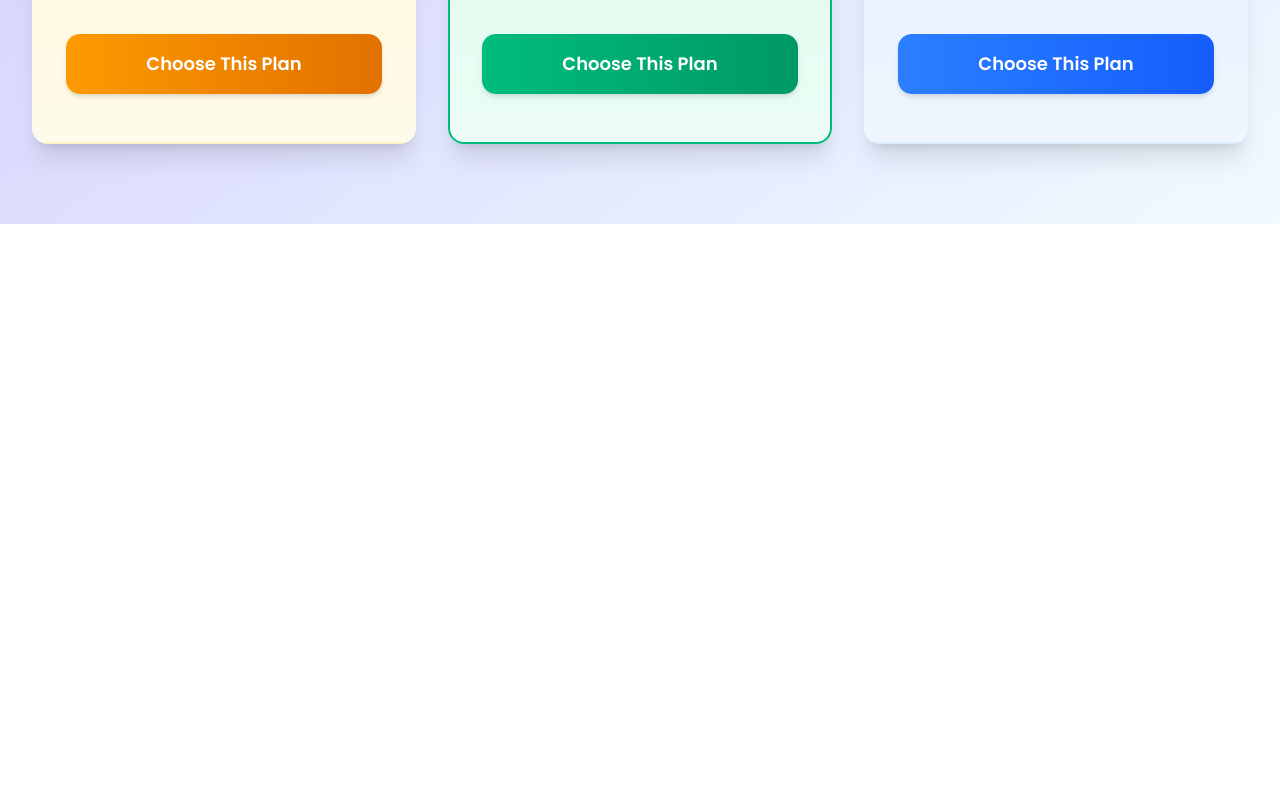
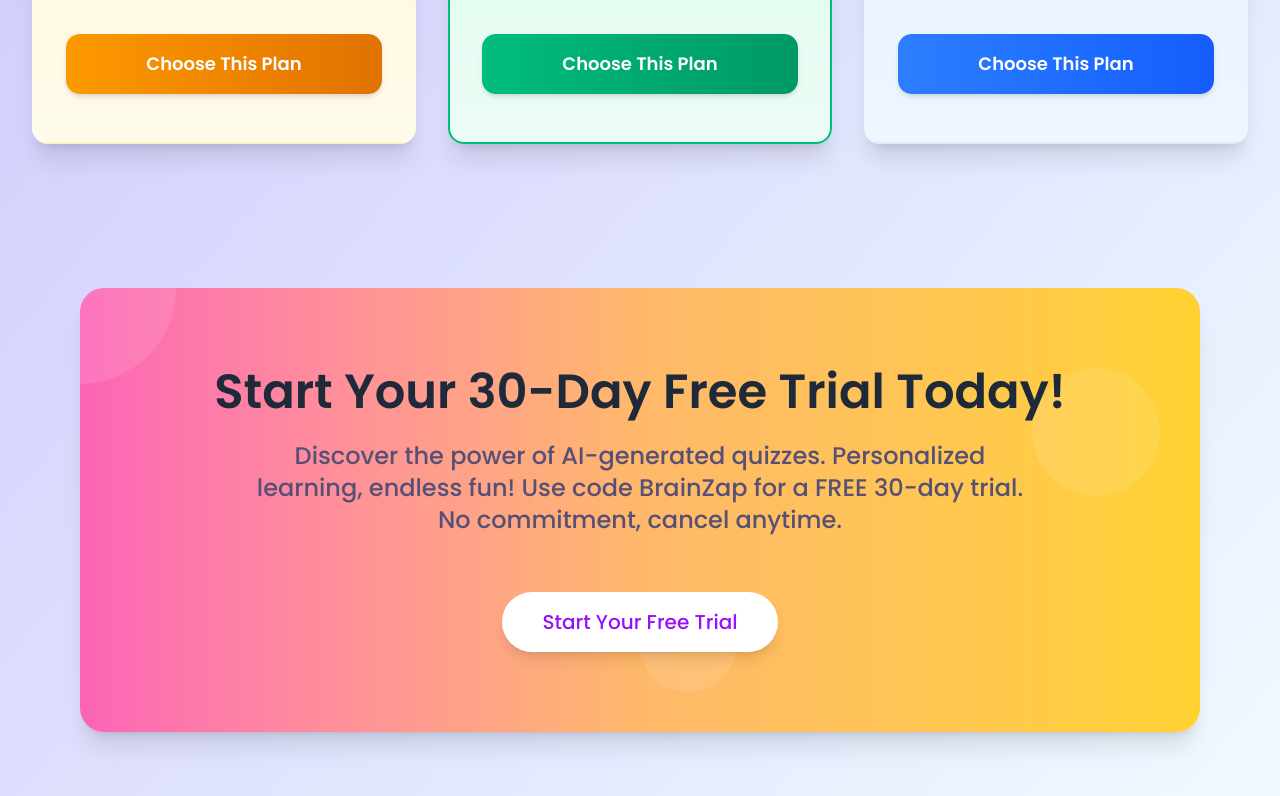
Before and after one commit to CodeXplorers-PH/brain-zap-client, a React (Vite) app: page /pricing in a window 1280 px wide. Shown: the part 744-1540 px from the top of the page. Before the commit the page ends 968 px from the top, so only its background shows below. Built offline with nearby package versions, Linux system fonts and the light colour scheme; a web font is replaced by a local one.

Commit message:
[Added] - Free trial Banner

```diff
--- a/src/Pages/Home/Sections/Hero.jsx
+++ b/src/Pages/Home/Sections/Hero.jsx
@@ -9,7 +9,7 @@
 const Hero = () => {
   return (
     <>
-      <section className="flex-section flex-col items-center gap-0 bg-gradient-to-br from-huf-purple/40 to-sky-200/20">
+      <section className="flex-section flex-col items-center gap-0">
         <div className="">
           <HeroBackground />
           <div className="wrapper min-h-[900px] z-20 relative justify-between gap-14 items-center flex-col lg:flex-row !max-w-[1240px] pb-20 lg:pb-0 pt-60">
--- a/src/Pages/Pricing/Pricing.jsx
+++ b/src/Pages/Pricing/Pricing.jsx
@@ -1,10 +1,12 @@
 import React from 'react';
 import PricingPlan from './Sections/PricingPlan';
+import FreeTrial from './Sections/FreeTrial';
 
 const Pricing = () => {
     return (
-        <div>
+        <div className='bg-gradient-to-br from-huf-purple/40 to-sky-200/20'>
             <PricingPlan />
+            <FreeTrial />
         </div>
     );
 };
--- /dev/null
+++ b/src/Pages/Pricing/Sections/FreeTrial.jsx
@@ -0,0 +1,36 @@
+import React from 'react';
+
+const FreeTrial = () => {
+    return (
+        <div className=''>
+            <div className="max-w-6xl mx-auto px-4 py-16 ">
+                <div className="relative overflow-hidden bg-gradient-to-r from-pink-400 via-orange-300 to-amber-300 rounded-3xl shadow-xl">
+
+                    {/* Content */}
+                    <div className="relative z-10 text-center px-6 py-16 md:py-20 md:px-20">
+                        <h2 className="text-4xl md:text-5xl font-semibold text-gray-800 mb-6">
+                            Start Your 30-Day Free Trial Today!
+                        </h2>
+
+                        <p className="text-lg md:text-xl lg:text-2xl text-gray-800 mb-6 max-w-3xl mx-auto">
+                        Discover the power of AI-generated quizzes. Personalized learning, endless fun! Use code BrainZap for a FREE 30-day trial. No commitment, cancel anytime.
+                        </p>
+
+                        <button className="mt-8 bg-white text-purple-600 hover:bg-purple-50 transition-all duration-300 text-xl font-medium py-4 px-10 rounded-full shadow-lg hover:shadow-xl transform hover:-translate-y-1">
+                            Start Your Free Trial
+                        </button>
+                    </div>
+
+                    {/* Decorative Shapes */}
+                    <div className="absolute top-0 left-0 w-full h-full overflow-hidden pointer-events-none">
+                        <div className="absolute -top-24 -left-24 w-48 h-48 bg-white opacity-10 rounded-full"></div>
+                        <div className="absolute top-20 right-10 w-32 h-32 bg-white opacity-10 rounded-full"></div>
+                        <div className="absolute bottom-10 left-1/2 w-24 h-24 bg-white opacity-10 rounded-full"></div>
+                    </div>
+                </div>
+            </div>
+        </div>
+    );
+};
+
+export default FreeTrial;
--- a/src/Pages/Pricing/Sections/PricingPlan.jsx
+++ b/src/Pages/Pricing/Sections/PricingPlan.jsx
@@ -58,7 +58,7 @@
 
 const PricingPlan = () => {
   return (
-    <div className="pt-40 bg-gradient-to-br from-huf-purple/40 to-sky-200/20 pb-20">
+    <div className="pt-40 pb-20">
       <div className="max-w-7xl mx-auto px-4 sm:px-6 lg:px-8 text-center">
         <div className="mb-16">
           <h2 className="text-5xl font-bold text-purple-800 text-center mb-4">Pricing Plans</h2>
```
